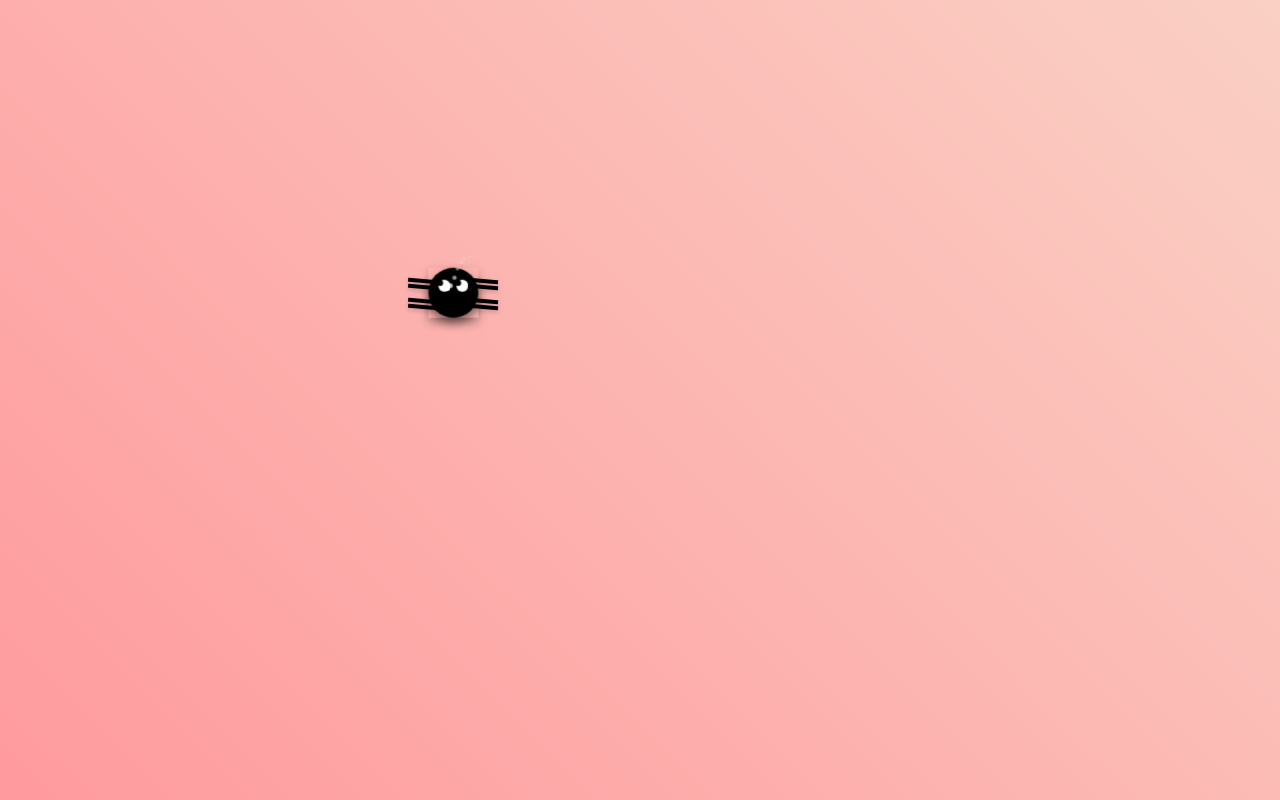
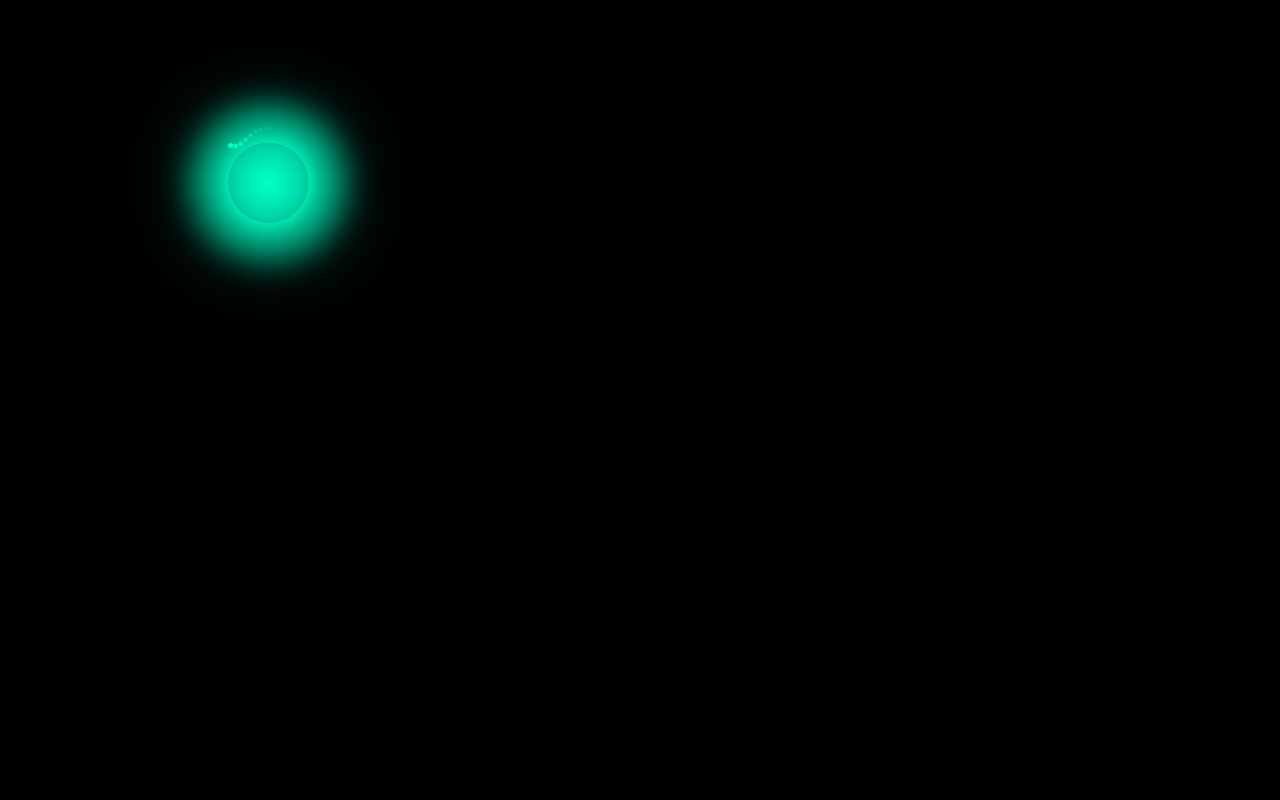
Before and after one commit to DanieleTrippodo/Cursor_testing, a plain HTML site: page index.html in a window 1280 px wide. Drawn offline with nearby package versions, Linux system fonts and the light colour scheme; animation ran at ten frames a second.

Commit message:
Next Prototype

```diff
--- a/app.js
+++ b/app.js
@@ -5,85 +5,33 @@ createApp({
         return {
             mouseX: 0,
             mouseY: 0,
-            spiderX: window.innerWidth / 2,
-            spiderY: window.innerHeight / 2,
-            delayFactor: 0.008,
-            isClose: false,
-            scared: false
+            sphereX: window.innerWidth / 2,
+            sphereY: window.innerHeight / 2,
+            delayFactor: 0.02
         };
     },
-    computed: {
-        distance() {
-            const dx = this.mouseX - this.spiderX;
-            const dy = this.mouseY - this.spiderY;
-            return Math.sqrt(dx * dx + dy * dy);
-        },
-        backgroundColor() {
-            const proximity = Math.min(this.distance / 300, 1);
-            const red = Math.floor(255 * proximity);
-            const green = Math.floor(255 * (1 - proximity));
-            return `rgb(${red},${green},0)`;
-        }
-    },
     methods: {
-        updateSpiderPosition() {
-            if (this.scared) return; // Il ragnetto non si muove se è spaventato
+        updateSpherePosition() {
+            const dx = this.mouseX - this.sphereX;
+            const dy = this.mouseY - this.sphereY;
 
-            const dx = this.mouseX - this.spiderX;
-            const dy = this.mouseY - this.spiderY;
+            this.sphereX += dx * this.delayFactor;
+            this.sphereY += dy * this.delayFactor;
 
-            this.spiderX += dx * this.delayFactor;
-            this.spiderY += dy * this.delayFactor;
-
-            document.getElementById('spider').style.transform = `translate(${this.spiderX}px, ${this.spiderY}px)`;
-
-            this.updateEyes(dx, dy);
-
-            if (this.distance < 100) {
-                this.isClose = true;
-                document.getElementById('spider').classList.add('tremble');
-                this.changeSpiderColor();
-            } else {
-                this.isClose = false;
-                document.getElementById('spider').classList.remove('tremble');
-                this.resetSpiderColor();
-            }
+            document.getElementById('energy-sphere').style.transform = `translate(${this.sphereX}px, ${this.sphereY}px)`;
 
             this.createParticleTrail();
-        },
-        updateEyes(dx, dy) {
-            const angle = Math.atan2(dy, dx);
-            const eyeMovement = 5;
-            const leftEye = document.querySelector('.eye.left .pupil');
-            const rightEye = document.querySelector('.eye.right .pupil');
-
-            leftEye.style.transform = `translate(${Math.cos(angle) * eyeMovement}px, ${Math.sin(angle) * eyeMovement}px)`;
-            rightEye.style.transform = `translate(${Math.cos(angle) * eyeMovement}px, ${Math.sin(angle) * eyeMovement}px)`;
-        },
-        changeSpiderColor() {
-            document.querySelector('.body').style.backgroundColor = '#ff595e';
-        },
-        resetSpiderColor() {
-            document.querySelector('.body').style.backgroundColor = 'black';
         },
         createParticleTrail() {
             const particle = document.createElement('div');
             particle.className = 'particle';
-            particle.style.left = `${this.spiderX + 20}px`;
-            particle.style.top = `${this.spiderY + 20}px`;
+            particle.style.left = `${this.sphereX}px`;
+            particle.style.top = `${this.sphereY}px`;
             document.body.appendChild(particle);
 
             setTimeout(() => {
                 particle.remove();
-            }, 1000);
-        },
-        scareSpider() {
-            this.scared = true;
-            const scareDistance = 150;
-            const angle = Math.atan2(this.mouseY - this.spiderY, this.mouseX - this.spiderX);
-            this.spiderX -= Math.cos(angle) * scareDistance;
-            this.spiderY -= Math.sin(angle) * scareDistance;
-            setTimeout(() => this.scared = false, 500);
+            }, 1500);
         }
     },
     mounted() {
@@ -92,16 +40,11 @@ createApp({
             this.mouseY = event.clientY;
         });
 
-        window.addEventListener('click', () => {
-            this.scareSpider();
-        });
-
-        const animateSpider = () => {
-            this.updateSpiderPosition();
-            document.body.style.backgroundColor = this.backgroundColor;
-            requestAnimationFrame(animateSpider);
+        const animateSphere = () => {
+            this.updateSpherePosition();
+            requestAnimationFrame(animateSphere);
         };
 
-        animateSpider();
+        animateSphere();
     }
 }).mount('#app');
--- a/index.html
+++ b/index.html
@@ -3,29 +3,21 @@
 <head>
     <meta charset="UTF-8">
     <meta name="viewport" content="width=device-width, initial-scale=1.0">
-    <title>WebSpider Sometesting</title>
+    <title>Sfera Energetica Sci-Fi</title>
     <link rel="stylesheet" href="style.css">
 </head>
+
+
 <body>
     <div id="app">
-        <div id="spider">
-            <div class="body"></div>
-            <div class="eye left">
-                <div class="pupil"></div>
-            </div>
-            <div class="eye right">
-                <div class="pupil"></div>
-            </div>
-            <div class="leg leg1"></div>
-            <div class="leg leg2"></div>
-            <div class="leg leg3"></div>
-            <div class="leg leg4"></div>
-            <div class="leg leg5"></div>
-            <div class="leg leg6"></div>
-            <div class="leg leg7"></div>
-            <div class="leg leg8"></div>
+        <div id="energy-sphere">
+            <div class="core"></div>
+            <div class="glow"></div>
+            <div class="particles"></div>
         </div>
     </div>
+
+    <!-- collegamento a script e Vue 3 Framework -->
     <script src="https://unpkg.com/vue@3"></script>
     <script src="app.js"></script>
 </body>
--- a/style.css
+++ b/style.css
@@ -4,92 +4,82 @@ body, html {
     height: 100%;
     width: 100%;
     overflow: hidden;
-    transition: background-color 1s ease;
-    background: linear-gradient(45deg, #ff9a9e, #fad0c4);
+    background-color: #000;
+    color: #00ffc3;
+    font-family: 'Orbitron', sans-serif;
+    display: flex;
+    justify-content: center;
+    align-items: center;
 }
 
-#spider {
-    position: absolute;
-    width: 50px;
-    height: 50px;
-    transform: translate(-50%, -50%);
-    transition: transform 0.1s ease-out, width 0.2s ease, height 0.2s ease;
-    box-shadow: 0px 5px 10px rgba(0, 0, 0, 0.3);
+#app {
+    position: relative;
+    width: 100%;
+    height: 100%;
+    overflow: hidden;
 }
 
-.body {
+#energy-sphere {
+    position: absolute;
+    width: 80px;
+    height: 80px;
+    transform: translate(-50%, -50%);
+}
+
+.core {
+    position: absolute;
     width: 100%;
     height: 100%;
-    background-color: black;
+    background: radial-gradient(circle, #00ffc3, #00685b);
     border-radius: 50%;
-    position: relative;
-    box-shadow: 0px 5px 10px rgba(0, 0, 0, 0.5);
-    transition: background-color 0.2s ease;
+    box-shadow: 0 0 15px #00ffc3, 0 0 50px #00ffc3, 0 0 100px #00ffc3;
+    z-index: 1;
 }
 
-.eye {
+.glow {
     position: absolute;
-    width: 12px;
-    height: 12px;
-    background-color: white;
+    width: 150px;
+    height: 150px;
+    background: radial-gradient(circle, rgba(0,255,195,0.5), rgba(0,255,195,0));
     border-radius: 50%;
-    top: 12px;
-    box-shadow: 0px 2px 4px rgba(0, 0, 0, 0.3);
+    top: -35px;
+    left: -35px;
+    filter: blur(15px);
+    z-index: 0;
 }
 
-.pupil {
-    width: 6px;
-    height: 6px;
-    background-color: black;
+.particles {
+    position: absolute;
+    width: 150px;
+    height: 150px;
+    background: radial-gradient(circle, rgba(0,255,195,0.8), rgba(0,255,195,0));
     border-radius: 50%;
-    position: absolute;
-    top: 3px;
-    left: 3px;
-    transition: transform 0.1s ease-out;
+    top: -35px;
+    left: -35px;
+    filter: blur(15px);
+    animation: pulse 2s infinite;
+    z-index: 2;
 }
 
-.eye.left {
-    left: 10px;
+@keyframes pulse {
+    0%, 100% {
+        transform: scale(1);
+    }
+    50% {
+        transform: scale(1.1);
+    }
 }
 
-.eye.right {
-    right: 10px;
-}
-
-.leg {
+.particle {
     position: absolute;
-    width: 30px;
-    height: 4px;
-    background-color: black;
-    transform-origin: top left;
-    animation: legMovement 1s infinite ease-in-out;
-    box-shadow: 0px 2px 5px rgba(0, 0, 0, 0.2);
-}
-
-.leg1 { top: 10px; left: -20px; transform: rotate(30deg); }
-.leg2 { top: 30px; left: -20px; transform: rotate(60deg); }
-.leg3 { top: 10px; right: -20px; transform: rotate(-30deg); }
-.leg4 { top: 30px; right: -20px; transform: rotate(-60deg); }
-.leg5 { bottom: 10px; left: -20px; transform: rotate(-30deg); }
-.leg6 { bottom: 30px; left: -20px; transform: rotate(-60deg); }
-.leg7 { bottom: 10px; right: -20px; transform: rotate(30deg); }
-.leg8 { bottom: 30px; right: -20px; transform: rotate(60deg); }
-
-@keyframes legMovement {
-    0%, 100% { transform: rotate(5deg); }
-    50% { transform: rotate(-5deg); }
+    width: 5px;
+    height: 5px;
+    background-color: #00ffc3;
+    border-radius: 50%;
+    animation: particleMovement 1.5s forwards;
 }
 
 @keyframes particleMovement {
     0% { opacity: 1; transform: translateY(0) scale(1); }
     100% { opacity: 0; transform: translateY(-50px) scale(0.5); }
 }
-
-.particle {
-    position: absolute;
-    width: 5px;
-    height: 5px;
-    background-color: rgba(255, 255, 255, 0.8);
-    border-radius: 50%;
-    animation: particleMovement 1s forwards;
-}
```
